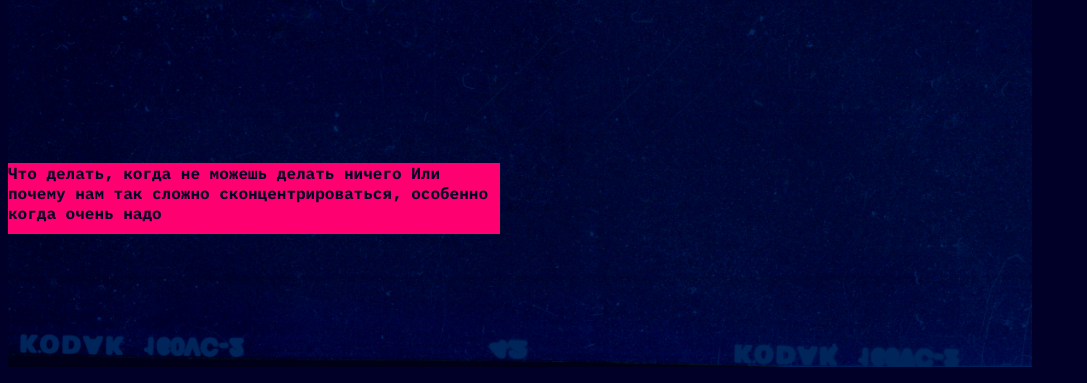
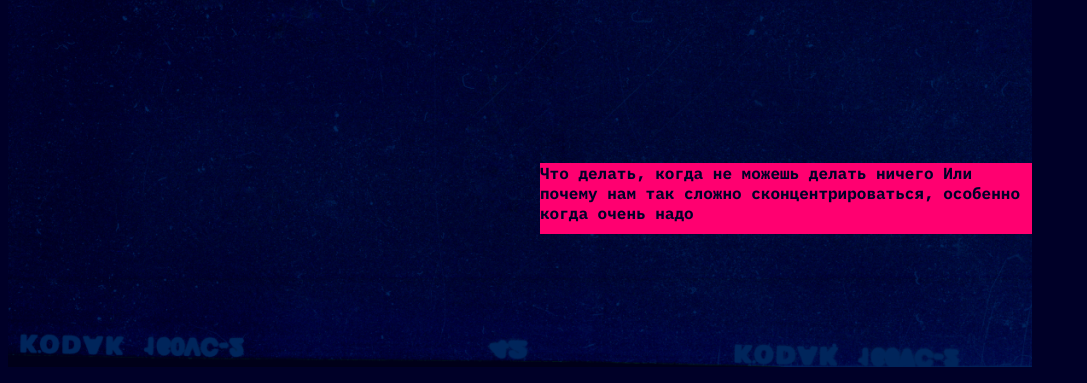
Before and after one commit to QuietesDeath/-, a plain HTML site: page Index.html in a window 1280 px wide. Shown: the part 417-800 px from the top of the page, without its empty margins (0-1087 px from the left). Drawn offline with Linux system fonts and the light colour scheme.

Commit message:
boom
text editing(position)

```diff
--- a/app.css
+++ b/app.css
@@ -45,6 +45,8 @@ body{
     width: 492px;
     height: 71px;
     position: absolute;
+    left: 532;
+    right: 0;
     text-align: left;
 }
 
```
Also changed, not shown: Index.html (+3 -3 lines).
